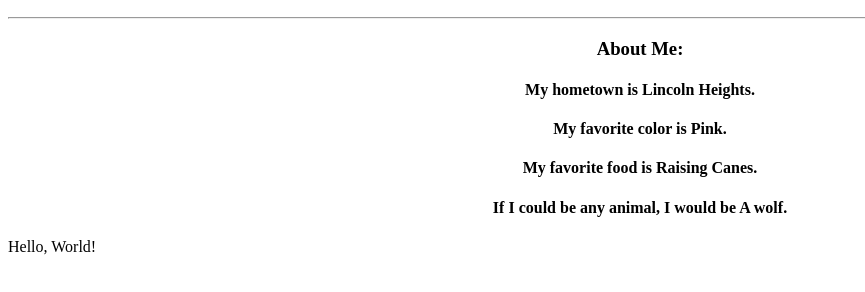
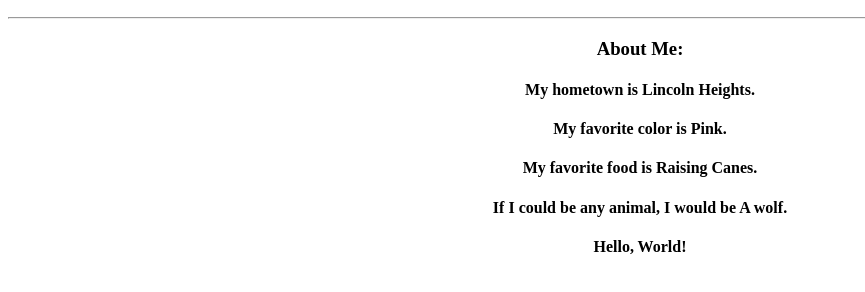
Before and after one commit to gabrielm9929/my-first-repo, a plain HTML site: page index.html in a window 1280 px wide. Shown: the part 110-402 px from the top of the page, without its empty margins (0-865 px from the left). Drawn offline with Linux system fonts and the light colour scheme.

Commit message:
Set new changes to Html

```diff
--- a/index.html
+++ b/index.html
@@ -15,7 +15,7 @@
                     <h4>My favorite color is Pink.</h4>
                     <h4>My favorite food is Raising Canes.</h4>
                     <h4>If I could be any animal, I would be A wolf.</h4>
+                    <h4>Hello, World!</h4>
             </div>
-            <p>Hello, World!</p>
           </body>
         </html>
```
